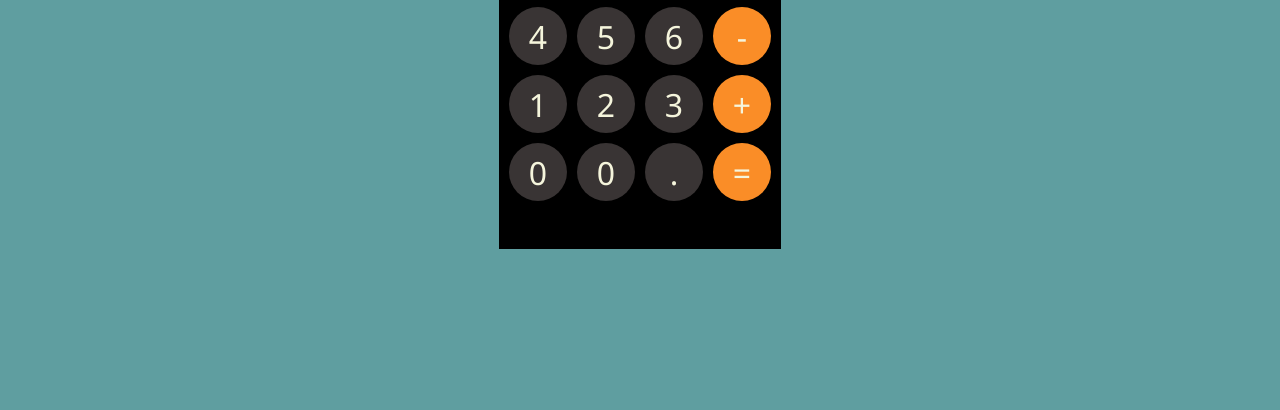
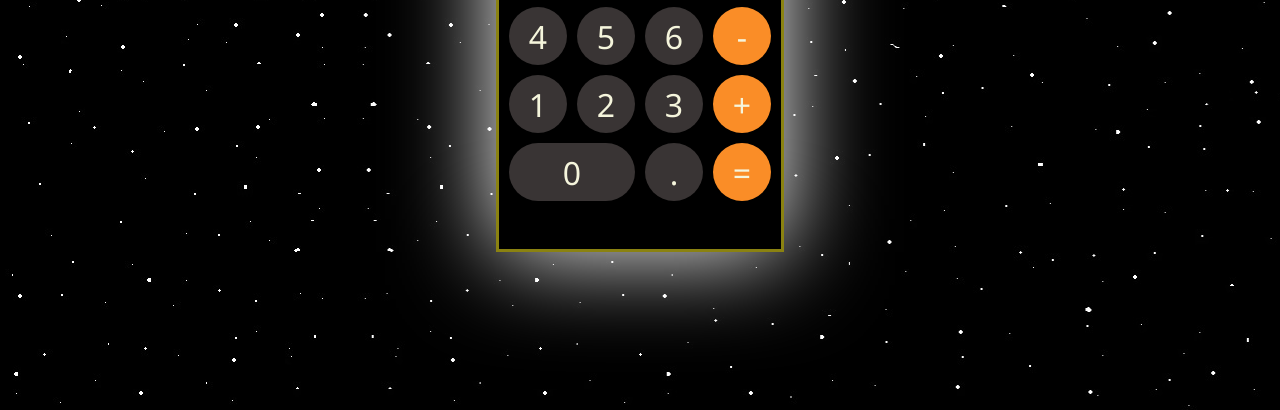
Before and after one commit to PabloJulianRial/calculator-waiheke, a website built with Vite: page index.html in a window 1280 px wide. Shown: the part 390-800 px from the top of the page. Built offline with nearby package versions, Linux system fonts and the light colour scheme.

Commit message:
change background

```diff
--- a/index.html
+++ b/index.html
@@ -8,6 +8,7 @@
     <title>Vite + TS</title>
   </head>
   <body>
+    <div class="rocket"></div>
     <div class="calculator">
       <div class="display">
         <div class="display__text"></div>
@@ -30,8 +31,8 @@
         <div class="button">2</div>
         <div class="button">3</div>
         <div class="button button__orange">+</div>
-        <div class="button">0</div>
-        <div class="button">0</div>
+        <div class="button double-zero">0</div>
+
         <div class="button">.</div>
         <div class="button button__orange">=</div>
 
--- a/src/style.scss
+++ b/src/style.scss
@@ -1,17 +1,18 @@
 body{
   margin: 0;
-  display: flex;
-  justify-content: center;
-  align-items: center;
   height: 100vh;
-  background-color: cadetblue;
+  background-image: url("./calculator-background-2.jpg");
+  animation: scrollBackground 30s linear infinite;
 }
 
-.calculator{
-  background-color:black;
-  max-width: 500px;
-  overflow: hidden;
-
+.calculator {
+  position: absolute;
+  top: 50%;
+  left: 50%;
+  transform: translate(-50%, -50%);
+  background-color: black;
+  border: 3px solid rgb(138, 130, 17);
+  box-shadow: 0 0 100px #fff;
 }
 
 .buttons{
@@ -21,7 +22,7 @@ body{
   padding: 10px;
   padding-bottom: 3rem;
   padding-top: 10px;
-  text-align: center;
+
 }
 
 .display{
@@ -29,8 +30,7 @@ body{
   height: 90px;
   overflow: hidden;
   background-color: black;
-&__text{
-
+  &__text{
   background-color: black;
   height: 80%;
   width: 90%;
@@ -40,6 +40,7 @@ body{
 }
 
 .button{
+
   font-family: 'Segoe UI', Tahoma, Geneva, Verdana, sans-serif;
   width: 58px;
   height: 58px;
@@ -59,3 +60,18 @@ body{
     background-color: rgb(250, 141, 39);
   }
 }
+.double-zero {
+  grid-column: span 2;
+  border-radius: 30px;
+  width: 100%;
+
+}
+
+@keyframes scrollBackground {
+  from {
+    background-position: 100% 0;
+  }
+  to {
+    background-position: 0% 0;
+  }
+}
```
Also changed, not shown: src/calculator-background-2.jpg (added), src/calculator-background.jpg (added), src/rocket.png (added).
